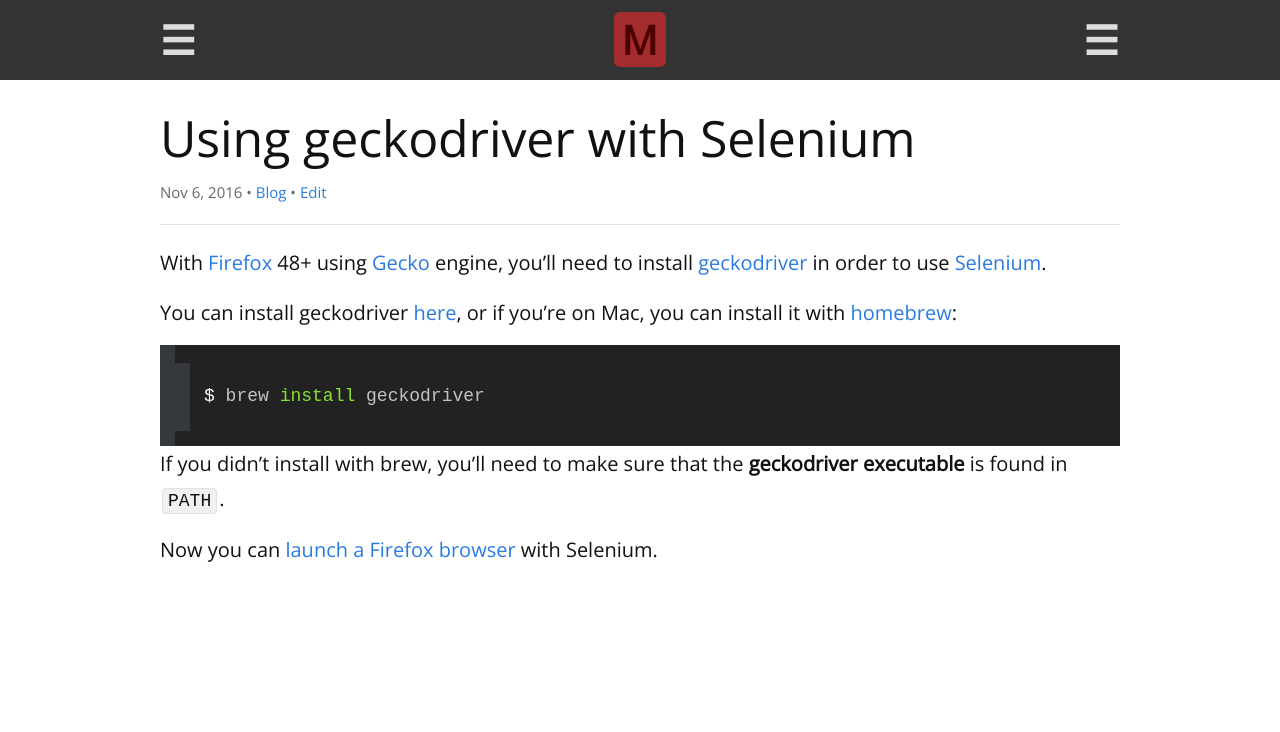
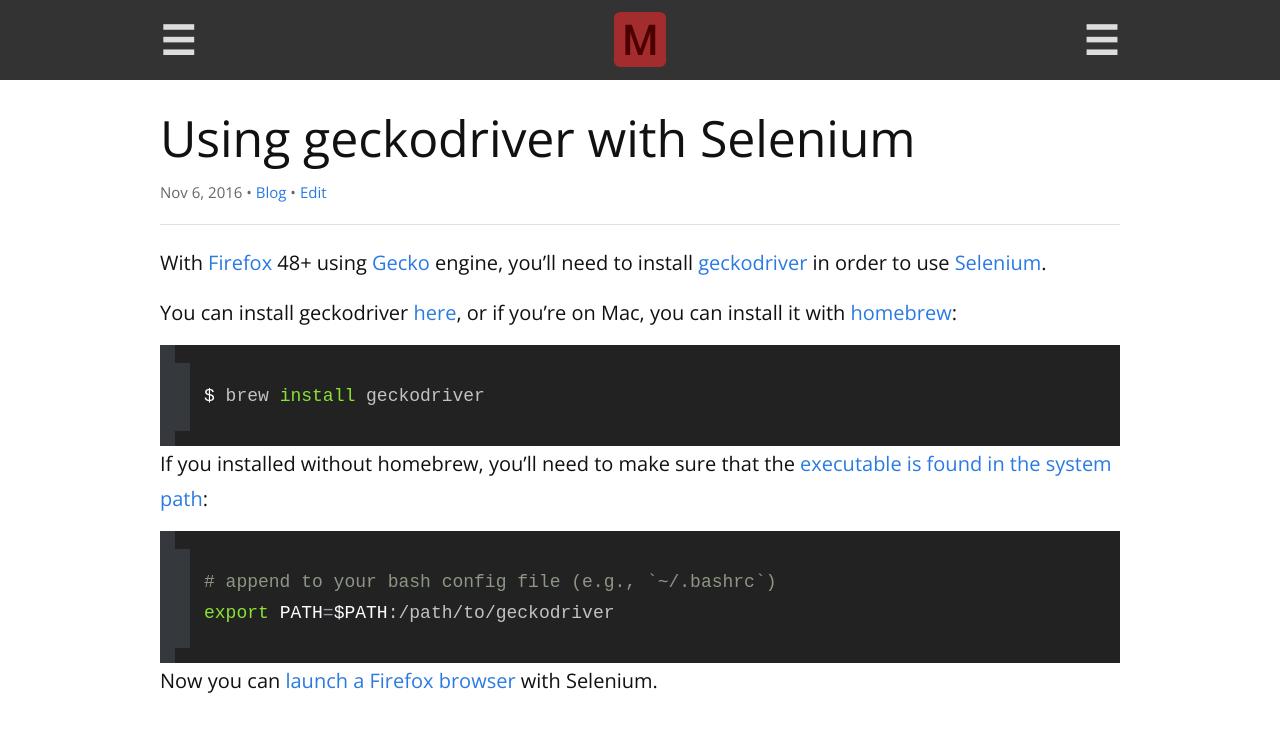
Before and after one commit to remarkablemark/remarkablemark.github.io, a Jekyll site: the page built from _posts/2016/2016-11-06-selenium-geckodriver.md, in a window 1280 px wide. Shown: the top 732 px of the page. Built offline with Jekyll 4.4.1, drawn with Linux system fonts in a browser that asks for light colours; comment, search, counter and statistics services are not loaded.

Commit message:
Update post "Using geckodriver with Selenium"
Post: 2016-11-06-selenium-geckodriver.md

Add link and example on how to add the executable to PATH.

````diff
--- a/_posts/2016/2016-11-06-selenium-geckodriver.md
+++ b/_posts/2016/2016-11-06-selenium-geckodriver.md
@@ -14,6 +14,11 @@
 $ brew install geckodriver
 ```
 
-If you didn't install with brew, you'll need to make sure that the **geckodriver executable** is found in `PATH`.
+If you installed without homebrew, you'll need to make sure that the [executable is found in the system path](https://developer.mozilla.org/docs/Mozilla/QA/Marionette/WebDriver#Add_executable_to_system_path):
+
+```sh
+# append to your bash config file (e.g., `~/.bashrc`)
+export PATH=$PATH:/path/to/geckodriver
+```
 
 Now you can [launch a Firefox browser]({% post_url 2016/2016-11-25-webdriverjs-launch-browser %}) with Selenium.
````
